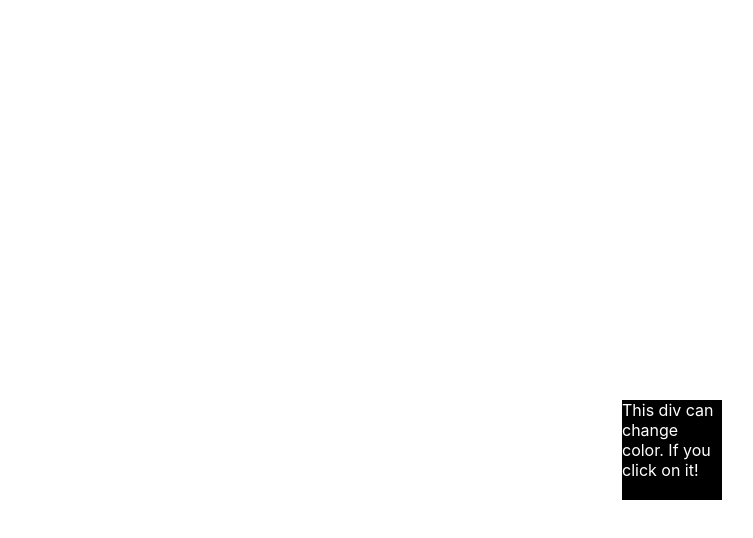
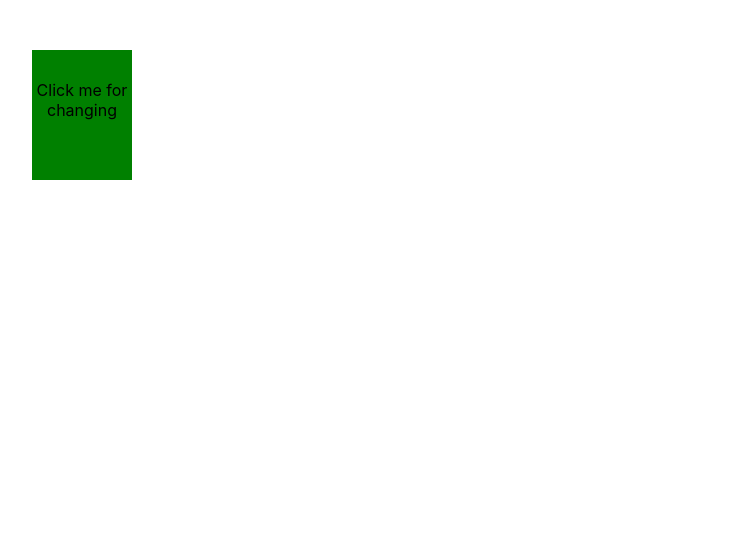
Before and after one commit to lswebdevelops/props_app, a React (Create React App) app: page / in a window 1280 px wide. Shown: the top 538 px of the page, without its empty margins (18-771 px from the left). Built offline with nearby package versions, Linux system fonts and the light colour scheme.

Commit message:
changing color of text by click using useEffec

```diff
--- a/src/App.js
+++ b/src/App.js
@@ -1,42 +1,48 @@
-import React, {useState, useEffect} from "react";
-
+import React, { useState, useEffect } from "react";
 
 const App = () => {
-  const [ color, setColor ] = useState('black');
+  const [color, setColor] = useState("black");
+
   useEffect(() => {
-    const changeColorOnClick = () => {
-      if (color === "black") {
-        setColor("red");
-      }else{
-        setColor("black");
+    const changeColor =() => {
+      color === "black"? setColor("white"): setColor("black");
     }
-    };
 
-    document.addEventListener("click", changeColorOnClick);
+    document.addEventListener("click", changeColor);
     return() => {
-      document.removeEventListener( "click", changeColorOnClick);
-    };
+      document.removeEventListener("click", changeColor)
+    }
+
   }, [color]);
+
   return(
-    <div>
+    <div
+      style={{
+        textAlign: "center",
+      }}>
       <div
         id="myDiv"
         style={{
+          paddingTop: "30px",
           color: "white",
+          paddingBottom: "0",
           width: "100px",
           height: "100px",
           position: "absolute",
-        left: "50%",
-        top: "50%",
+          left: "50px",
+          top: "50px",
+          // padding: "10px",
           userSelect: "none",
-        backgroundColor: color,
-
+          color: color,
+          backgroundColor: "green",
         }}
         >
-        This div can change color. If you click on it!
+        Click me for changing
       </div>
     </div>
   )
+
+
 }
 
 export default App;
```
Lines whose indentation alone changed are shown as unchanged.
